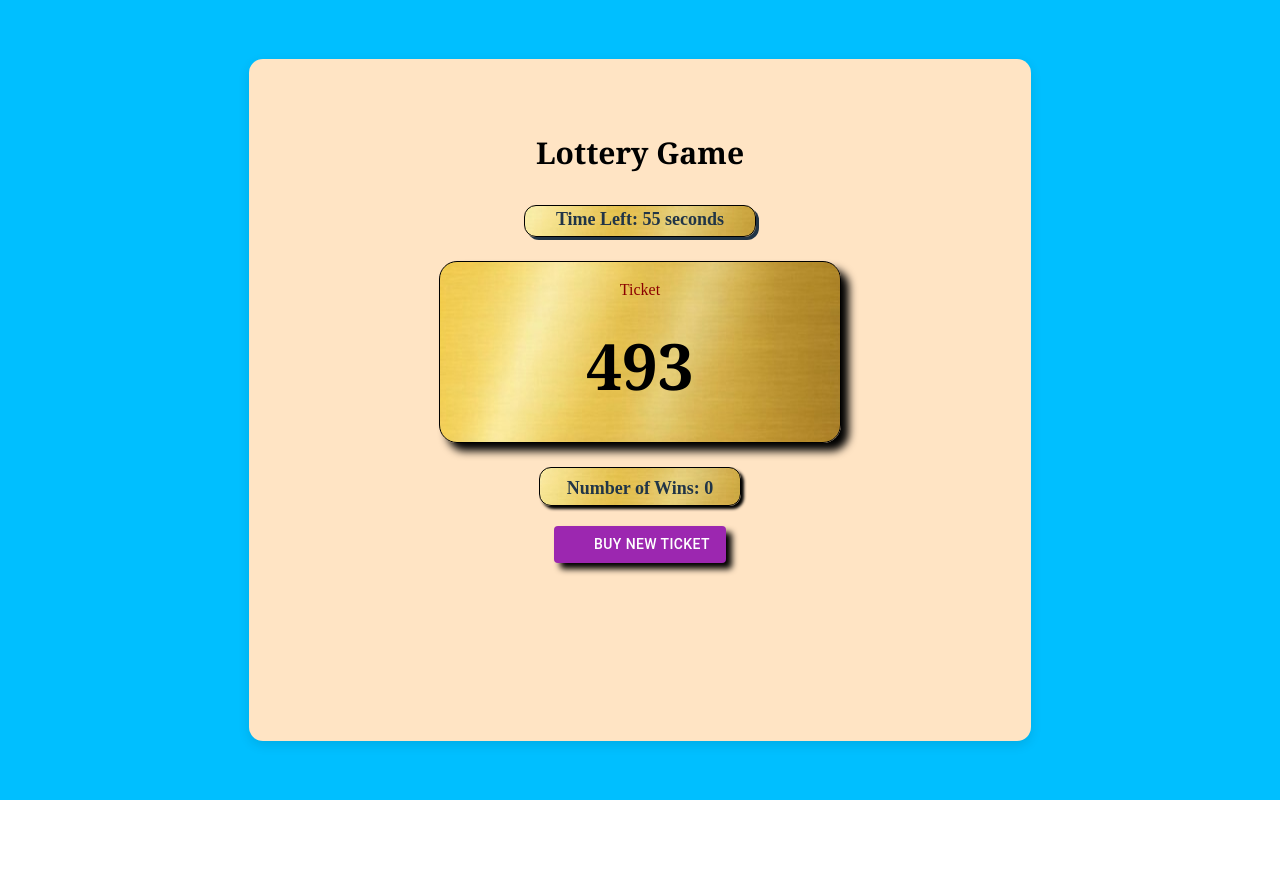
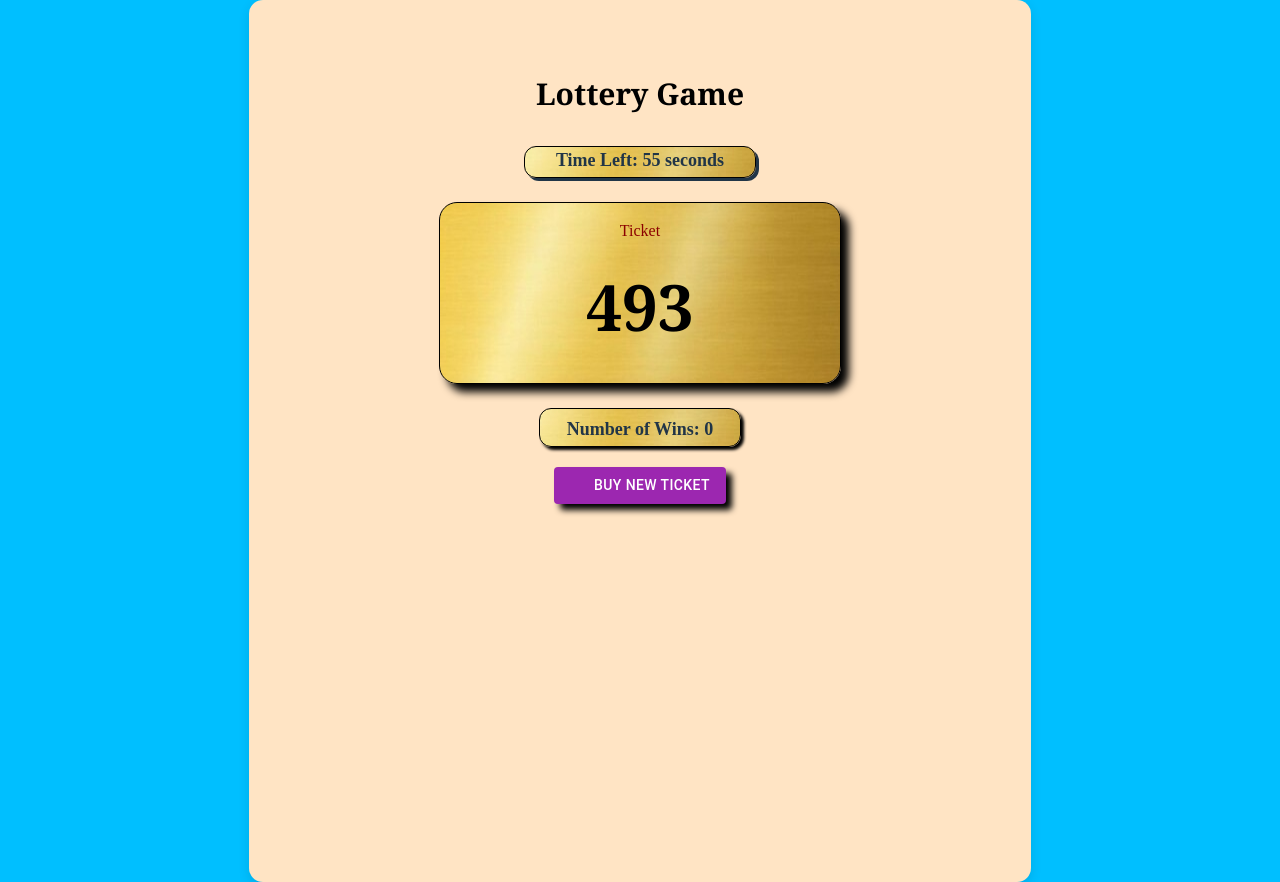
Before and after one commit to Veerabhadra-1/LotteryGame, a React (Vite) app: page / in a window 1280 px wide. Before the commit the page ends 800 px from the top, so only its background shows below. Built offline with nearby package versions, Linux system fonts and the light colour scheme; some icons are missing.

Commit message:
new changes

```diff
--- a/src/App.css
+++ b/src/App.css
@@ -18,10 +18,10 @@ body::-webkit-scrollbar {
 }
 
 #root {
-  width: 100%;
-  max-width: 75vw;
-  height: 75vh;
-  padding: 0.5rem;
+  width: 90%;
+  max-width: 500px;
+  height: 100vh;
+  padding: 1.544rem;
   text-align:center;
   background-color:bisque;
   border-radius: 14px;
@@ -31,7 +31,7 @@ body::-webkit-scrollbar {
 
 
 @media (max-width: 576px) {
-  body {
+  html, body {
     height: auto;
     display: block;
   }
```
